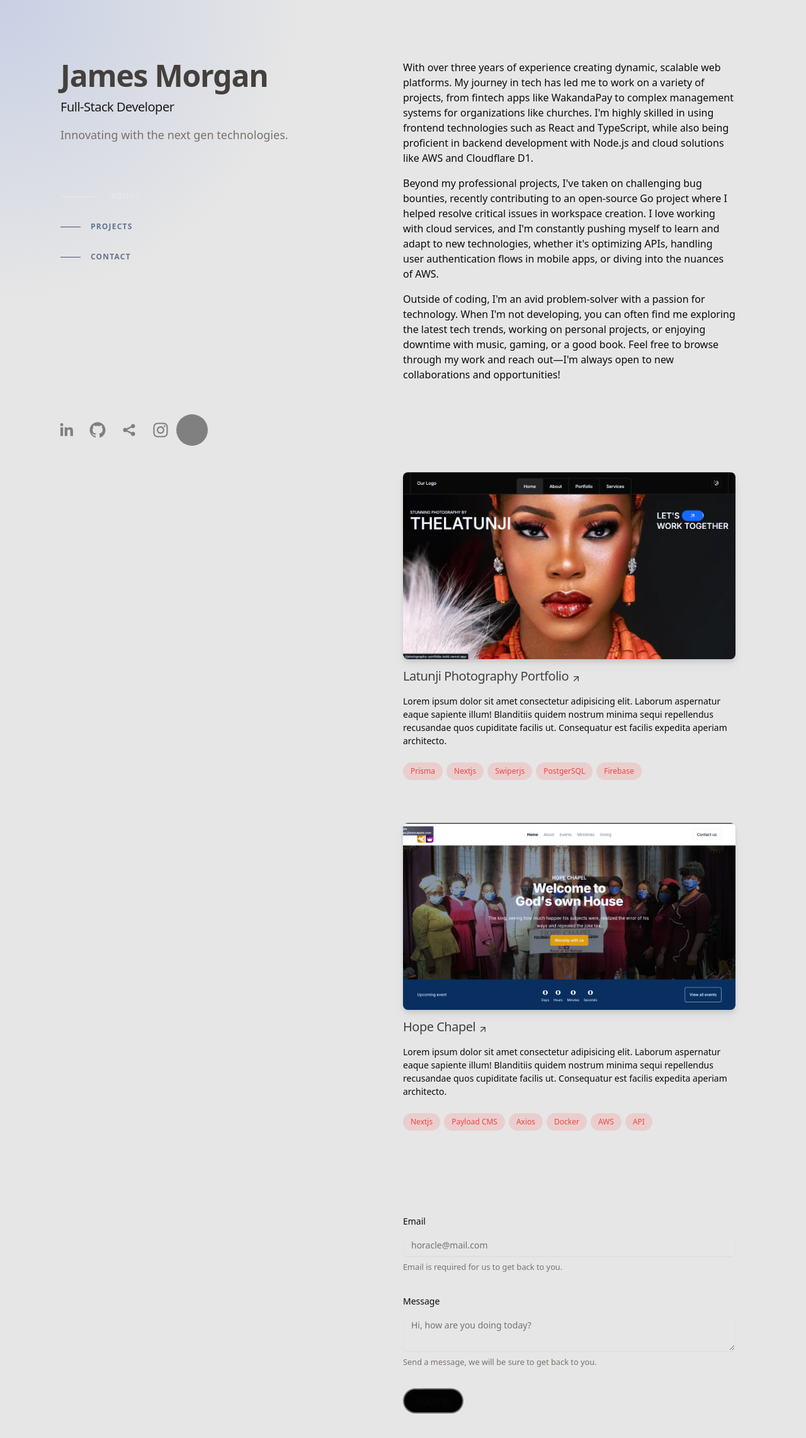
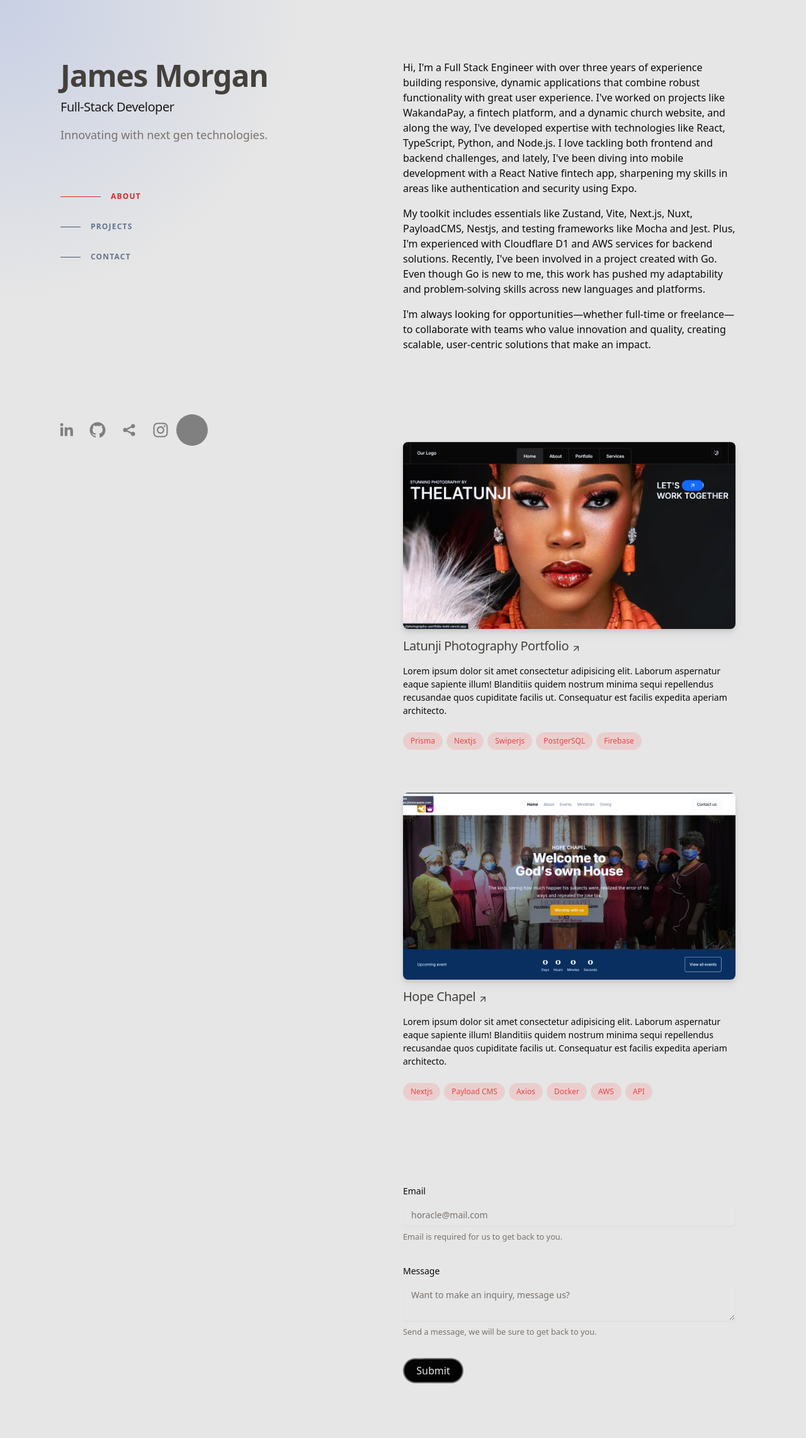
Before and after one commit to theHoracle/theHoracle, a Next.js app: page / in a window 1280 px wide. Shown: the top 2284 px of the page at 63% size. Built offline with nearby package versions, Linux system fonts and the light colour scheme.

Commit message:
ui changes

```diff
--- a/src/app/globals.css
+++ b/src/app/globals.css
@@ -14,8 +14,8 @@ body {
     --card-foreground: 20 14.3% 4.1%;
     --popover: 0 0% 100%;
     --popover-foreground: 20 14.3% 4.1%;
-    --primary: 24 9.8% 10%;
-    --primary-foreground: 60 9.1% 97.8%;
+    --primary: 0 72.2% 50.6%;
+    --primary-foreground: 0 85.7% 97.3%;
     --secondary: 60 4.8% 95.9%;
     --secondary-foreground: 24 9.8% 10%;
     --muted: 60 4.8% 95.9%;
@@ -41,8 +41,8 @@ body {
     --card-foreground: 60 9.1% 97.8%;
     --popover: 20 14.3% 4.1%;
     --popover-foreground: 60 9.1% 97.8%;
-    --primary: 60 9.1% 97.8%;
-    --primary-foreground: 24 9.8% 10%;
+    --primary: 0 72.2% 50.6%;
+    --primary-foreground: 0 85.7% 97.3%;
     --secondary: 12 6.5% 15.1%;
     --secondary-foreground: 60 9.1% 97.8%;
     --muted: 12 6.5% 15.1%;
@@ -95,7 +95,7 @@ body {
   }
   .fancy-button::before {
     content: "";
-    background: conic-gradient(from var(--rotate), transparent 0%, rgb(124, 124, 124) 5%, transparent 10%);
+    background: conic-gradient(from var(--rotate), transparent 0%, rgb(138, 138, 138) 5%, transparent 10%);
     position: absolute;
     inset: 0;
     animation: rotate 2s linear infinite;
@@ -117,10 +117,22 @@ body {
 .active .nav-indicator {
   width: 4rem;
   --tw-bg-opacity: 1;
+  background-color: hsl(var(--primary) / var(--tw-bg-opacity));
+}
+
+.dark .active .nav-indicator {
+  width: 4rem;
+  --tw-bg-opacity: 1;
   background-color: rgb(226 232 240 / var(--tw-bg-opacity));
 }
 
 .active .nav-text {
   --tw-text-opacity: 1;
+
+  color: hsl(var(--primary) / var(--tw-text-opacity));
+}
+
+.dark .active .nav-text {
+  --tw-text-opacity: 1;
   color: rgb(226 232 240 / var(--tw-text-opacity));
 }
--- a/src/components/About.tsx
+++ b/src/components/About.tsx
@@ -7,7 +7,7 @@ function About() {
       className="scroll-mt-16 md:mb-24 lg:mb-36 lg:scroll-mt-24"
       aria-label="About me"
     >
-      <div className="sticky top-0 z-20 -mx-6 mb-4 w-screen bg-stone-900/75 px-6 py-5 backdrop-blur md:-mx-12 md:px-12 lg:sr-only lg:relative lg:top-auto lg:mx-auto lg:w-full lg:px-0 lg:py-0 lg:opacity-0">
+      <div className="sticky top-0 z-20 -mx-6 mb-4 w-screen bg-red-800/75 px-6 py-5 backdrop-blur md:-mx-12 md:px-12 lg:sr-only lg:relative lg:top-auto lg:mx-auto lg:w-full lg:px-0 lg:py-0 lg:opacity-0">
         <h2 className="text-sm font-bold uppercase tracking-widest text-slate-200 lg:sr-only">
           About Me
         </h2>
@@ -15,17 +15,17 @@ function About() {
       <div className="space-y-4">
         <p>
           {
-            "With over three years of experience creating dynamic, scalable web platforms. My journey in tech has led me to work on a variety of projects, from fintech apps like WakandaPay to complex management systems for organizations like churches. I'm highly skilled in using frontend technologies such as React and TypeScript, while also being proficient in backend development with Node.js and cloud solutions like AWS and Cloudflare D1."
+            "Hi, I'm a Full Stack Engineer with over three years of experience building responsive, dynamic applications that combine robust functionality with great user experience. I've worked on projects like WakandaPay, a fintech platform, and a dynamic church website, and along the way, I've developed expertise with technologies like React, TypeScript, Python, and Node.js. I love tackling both frontend and backend challenges, and lately, I've been diving into mobile development with a React Native fintech app, sharpening my skills in areas like authentication and security using Expo."
           }
         </p>
         <p>
           {
-            "Beyond my professional projects, I've taken on challenging bug bounties, recently contributing to an open-source Go project where I helped resolve critical issues in workspace creation. I love working with cloud services, and I'm constantly pushing myself to learn and adapt to new technologies, whether it's optimizing APIs, handling user authentication flows in mobile apps, or diving into the nuances of AWS."
+            "My toolkit includes essentials like Zustand, Vite, Next.js, Nuxt, PayloadCMS, Nestjs, and testing frameworks like Mocha and Jest. Plus, I'm experienced with Cloudflare D1 and AWS services for backend solutions. Recently, I've been involved in a project created with Go. Even though Go is new to me, this work has pushed my adaptability and problem-solving skills across new languages and platforms."
           }
         </p>
         <p>
          {
-          "Outside of coding, I'm an avid problem-solver with a passion for technology. When I'm not developing, you can often find me exploring the latest tech trends, working on personal projects, or enjoying downtime with music, gaming, or a good book. Feel free to browse through my work and reach out—I'm always open to new collaborations and opportunities!"
+          "I'm always looking for opportunities—whether full-time or freelance—to collaborate with teams who value innovation and quality, creating scalable, user-centric solutions that make an impact."
          }
         </p>
       </div>
--- a/src/components/Contact.tsx
+++ b/src/components/Contact.tsx
@@ -9,13 +9,13 @@ import { Textarea } from "./ui/textarea";
 
 function Contact() {
   return <section id="contact">
-    <div className="sticky top-0 z-20 -mx-6 mb-4 w-screen bg-stone-900/75 px-6 py-5 backdrop-blur md:-mx-12 md:px-12 lg:sr-only lg:relative lg:top-auto lg:mx-auto lg:w-full lg:px-0 lg:py-0 lg:opacity-0">
+    <div className="sticky top-0 z-20 -mx-6 mb-4 w-screen bg-red-800/75 px-6 py-5 backdrop-blur md:-mx-12 md:px-12 lg:sr-only lg:relative lg:top-auto lg:mx-auto lg:w-full lg:px-0 lg:py-0 lg:opacity-0">
         <h2 className="text-sm font-bold uppercase tracking-widest text-slate-200 lg:sr-only">
           Make Inquiry
         </h2>
       </div>
       <div className="relative group mb-5">
-      <div className="absolute -inset-x-4 border  -inset-y-4 -z-10 hidden rounded-md transition motion-reduce:transition-none lg:-inset-6 lg:block lg:group-hover:bg-stone-800/20 lg:group-hover:shadow-[inset_0_1px_0_0_rgba(148,163,184,0.1)] lg:group-hover:drop-shadow-lg" />
+      <div className="absolute -inset-x-4 border  -inset-y-4 -z-10 hidden rounded-md transition motion-reduce:transition-none lg:-inset-6 lg:block dark:lg:group-hover:bg-stone-800/30 lg:group-hover:bg-red-800/20 lg:group-hover:shadow-[inset_0_1px_0_0_rgba(148,163,184,0.1)] lg:group-hover:drop-shadow-lg" />
     <InquiryForm />
       </div>
   </section>;
@@ -53,7 +53,7 @@ function InquiryForm() {
         <FormItem>
           <FormLabel>Email</FormLabel>
           <FormControl>
-            <Input placeholder="horacle@mail.com" type="text" {...field} />
+            <Input placeholder="horacle@mail.com" className="bg-background" type="text" {...field} />
           </FormControl>
           <FormDescription>
             Email is required for us to get back to you.
@@ -69,7 +69,7 @@ function InquiryForm() {
         <FormItem>
           <FormLabel>Message</FormLabel>
           <FormControl>
-            <Textarea placeholder="Hi, how are you doing today?" {...field} />
+            <Textarea placeholder="Want to make an inquiry, message us?" className="bg-background" {...field} />
           </FormControl>
           <FormDescription>
             Send a message, we will be sure to get back to you.
@@ -83,7 +83,7 @@ function InquiryForm() {
 
     >
       <div className="fancy-button flex items-center justify-center">
-        <span className="relative z-10">
+        <span className="relative z-10 text-stone-200">
           Submit
         </span>
       </div>
--- a/src/components/Header.tsx
+++ b/src/components/Header.tsx
@@ -1,7 +1,8 @@
 import Link from "next/link";
 import React from "react";
-import { SocialIcon } from "react-social-icons";
+
 import SpecialNav from "./SpecialNav";
+import SocialLinks from "./SocialLinks";
 
 function Header() {
   const socialLinks = [
@@ -36,7 +37,7 @@ function Header() {
           Full-Stack Developer
         </h2>
         <p className="text-lg text-muted-foreground mt-4">
-          Innovating with the next gen technologies.
+          Innovating with next gen technologies.
         </p>
         <SpecialNav />
       </div>
@@ -44,13 +45,7 @@ function Header() {
         {socialLinks.map((link) => (
           <li key={link.name} className="">
             <p className="sr-only">{link.name}</p>
-            <SocialIcon
-              url={link.link}
-              target="_blank"
-              fgColor="gray"
-              className="fill-stone-600 hover:fill-stone-200 size-8"
-              bgColor="transparent"
-            />
+            <SocialLinks link={link.link} />
           </li>
         ))}
       </ul>
--- a/src/components/Projects.tsx
+++ b/src/components/Projects.tsx
@@ -24,7 +24,7 @@ function Projects() {
 
   return (
     <section id="projects">
-      <div className="sticky top-0 z-20 -mx-6 mb-4 w-screen bg-stone-900/75 px-6 py-5 backdrop-blur md:-mx-12 md:px-12 lg:sr-only lg:relative lg:top-auto lg:mx-auto lg:w-full lg:px-0 lg:py-0 lg:opacity-0">
+      <div className="sticky top-0 z-20 -mx-6 mb-4 w-screen bg-red-800/75 px-6 py-5 backdrop-blur md:-mx-12 md:px-12 lg:sr-only lg:relative lg:top-auto lg:mx-auto lg:w-full lg:px-0 lg:py-0 lg:opacity-0">
         <h2 className="text-sm font-bold uppercase tracking-widest text-slate-200 lg:sr-only">
           Projects
         </h2>
--- /dev/null
+++ b/src/components/SocialLinks.tsx
@@ -0,0 +1,23 @@
+"use client"
+
+import React, { useState } from 'react'
+import { SocialIcon } from 'react-social-icons'
+
+function SocialLinks({link}: {link: string} ) {
+    const [hover, setHover] = useState(false)
+    const fgColor = (document && document.documentElement.classList.contains('dark')) ? '#E2E8F0' : '#DC2626'
+
+  return (
+    <SocialIcon
+              onMouseEnter={() => setHover(true)}
+              onMouseLeave={() => setHover(false)}
+              url={link}
+              target="_blank"
+              fgColor={!hover ? 'gray' : fgColor}
+              className="fill-stone-600 hover:fill-stone-200 size-8"
+              bgColor="transparent"
+            />
+  )
+}
+
+export default SocialLinks
--- a/src/components/SpecialNav.tsx
+++ b/src/components/SpecialNav.tsx
@@ -49,8 +49,8 @@ export default function SpecialNav() {
                   : ''
               }`}
             >
-                <span className='nav-indicator mr-4 h-px w-8 bg-slate-600 transition-all group-hover:w-16 group-hover:bg-slate-200 group-focus-visible:w-16 group-focus-visible:bg-slate-200 motion-reduce:transition-none' />
-              <span className='nav-text text-xs font-bold uppercase tracking-widest text-slate-500 group-hover:text-slate-200 group-focus-visible:text-slate-200'>
+                <span className='nav-indicator mr-4 h-px w-8 bg-slate-600 transition-all group-hover:w-16 group-hover:bg-primary dark:group-hover:bg-slate-200 group-focus-visible:w-16 group-focus-visible:bg-slate-200 motion-reduce:transition-none' />
+              <span className='nav-text text-xs font-bold uppercase tracking-widest text-slate-500 group-hover:text-primary dark:group-hover:text-slate-200 group-focus-visible:text-slate-200'>
               {link.label}
               </span>
             </Link>
--- a/src/lib/utils.ts
+++ b/src/lib/utils.ts
@@ -5,6 +5,10 @@ import { twMerge } from "tailwind-merge";
 export function cn(...inputs: ClassValue[]) {
   return twMerge(clsx(inputs));
 }
+
+export const ensureStartsWith = (stringToCheck: string, startsWith: string) =>
+  stringToCheck.startsWith(startsWith) ? stringToCheck : `${startsWith}${stringToCheck}`;
+
 
 export async function fetchGithubRepos(username: string) {
   try {
```
Also changed, not shown: src/app/layout.tsx (+25 -0 lines).
